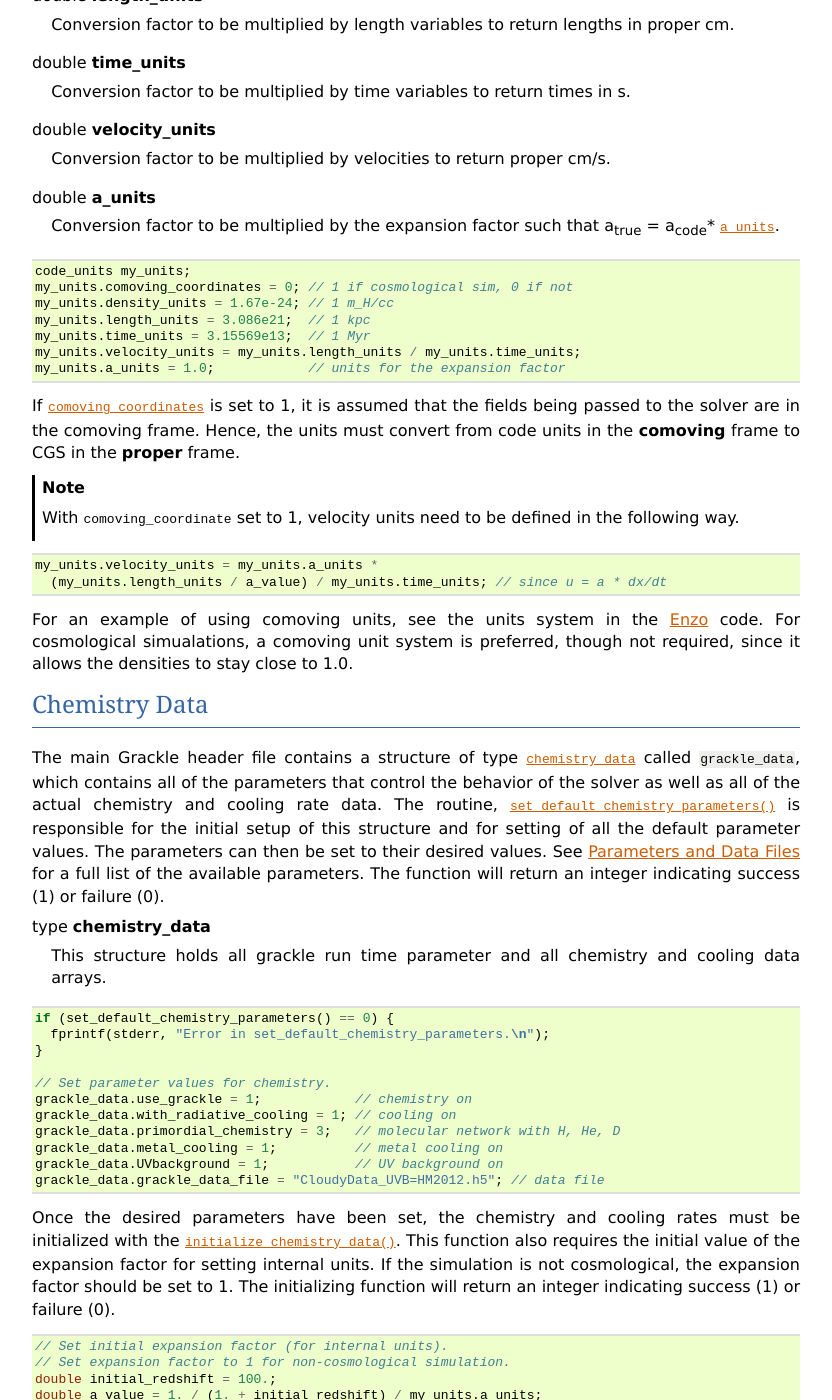
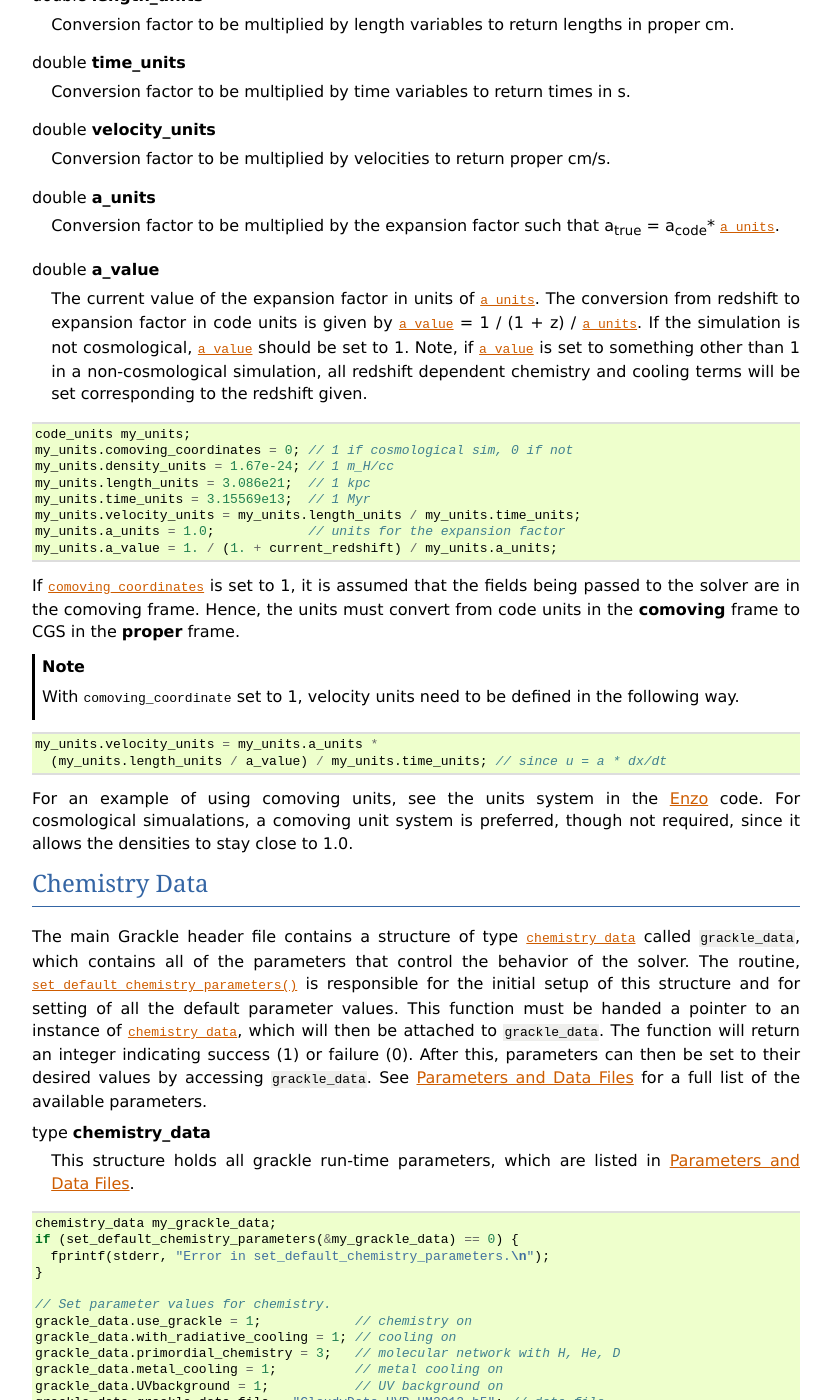
Before and after one commit to grackle-project/grackle, a Sphinx documentation site: the page built from doc/source/Integration.rst, in a window 1280 px wide and 1400 px high, scrolled down 2422 px. Shown: the whole window, without its empty margins (48-880 px from the left). Built offline with Sphinx 7.4.7, drawn with Linux system fonts in a browser that asks for light colours; some of the changed text lies outside the part shown.

Commit message:
Updating implementation docs through openmp.

```diff
--- a/doc/source/Integration.rst
+++ b/doc/source/Integration.rst
@@ -164,6 +164,16 @@ expansion factor) must be set.  When using the proper frame, :c:data:`a_units`
    Conversion factor to be multiplied by the expansion factor such that
    a\ :sub:`true`\  = a\ :sub:`code`\ * :c:data:`a_units`.
 
+.. c:var:: double a_value
+
+   The current value of the expansion factor in units of :c:data:`a_units`.
+   The conversion from redshift to expansion factor in code units is given
+   by :c:data:`a_value` = 1 / (1 + z) / :c:data:`a_units`.  If the
+   simulation is not cosmological, :c:data:`a_value` should be set to 1.
+   Note, if :c:data:`a_value` is set to something other than 1 in a
+   non-cosmological simulation, all redshift dependent chemistry and
+   cooling terms will be set corresponding to the redshift given.
+
 .. code-block:: c++
 
   code_units my_units;
@@ -173,6 +183,7 @@ expansion factor) must be set.  When using the proper frame, :c:data:`a_units`
   my_units.time_units = 3.15569e13;  // 1 Myr
   my_units.velocity_units = my_units.length_units / my_units.time_units;
   my_units.a_units = 1.0;            // units for the expansion factor
+  my_units.a_value = 1. / (1. + current_redshift) / my_units.a_units;
 
 If :c:data:`comoving_coordinates` is set to 1, it is assumed that the fields being
 passed to the solver are in the comoving frame.  Hence, the units must
@@ -195,24 +206,26 @@ densities to stay close to 1.0.
 Chemistry Data
 --------------
 
-The main Grackle header file contains a structure of type :c:type:`chemistry_data`
-called ``grackle_data``, which
-contains all of the parameters that control the behavior of the solver as well as
-all of the actual chemistry and cooling rate data.  The routine,
-:c:func:`set_default_chemistry_parameters` is responsible for the initial setup of this
-structure and for setting of all the default parameter values.  The parameters can
-then be set to their desired values.  See :ref:`parameters` for a full list of the
-available parameters.  The function will return an integer indicating success
-(1) or failure (0).
+The main Grackle header file contains a structure of type
+:c:type:`chemistry_data` called ``grackle_data``, which contains all of the
+parameters that control the behavior of the solver.  The routine,
+:c:func:`set_default_chemistry_parameters` is responsible for the initial setup
+of this structure and for setting of all the default parameter values.  This
+function must be handed a pointer to an instance of :c:type:`chemistry_data`,
+which will then be attached to ``grackle_data``.  The function will return an
+integer indicating success (1) or failure (0).  After this, parameters can then
+be set to their desired values by accessing ``grackle_data``.  See
+:ref:`parameters` for a full list of the available parameters.
 
 .. c:type:: chemistry_data
 
-   This structure holds all grackle run time parameter and all chemistry and
-   cooling data arrays.
+   This structure holds all grackle run-time parameters, which are listed in
+   :ref:`parameters`.
 
 .. code-block:: c++
 
-  if (set_default_chemistry_parameters() == 0) {
+  chemistry_data my_grackle_data;
+  if (set_default_chemistry_parameters(&my_grackle_data) == 0) {
     fprintf(stderr, "Error in set_default_chemistry_parameters.\n");
   }
 
@@ -225,11 +238,9 @@ available parameters.  The function will return an integer indicating success
   grackle_data.grackle_data_file = "CloudyData_UVB=HM2012.h5"; // data file
 
 Once the desired parameters have been set, the chemistry and cooling rates
-must be initialized with the :c:func:`initialize_chemistry_data`.  This function
-also requires the initial value of the expansion factor for setting internal
-units.  If the simulation is not cosmological, the expansion factor should be
-set to 1.  The initializing function will return an integer indicating success
-(1) or failure (0).
+must be initialized by calling :c:func:`initialize_chemistry_data` with a
+pointer to the :c:data:`code_units` struct created earlier.  This function
+will return an integer indicating success (1) or failure (0).
 
 .. code-block:: c++
 
```
Also changed, not shown: other parts of doc/source/Integration.rst (+2 -2 lines).
